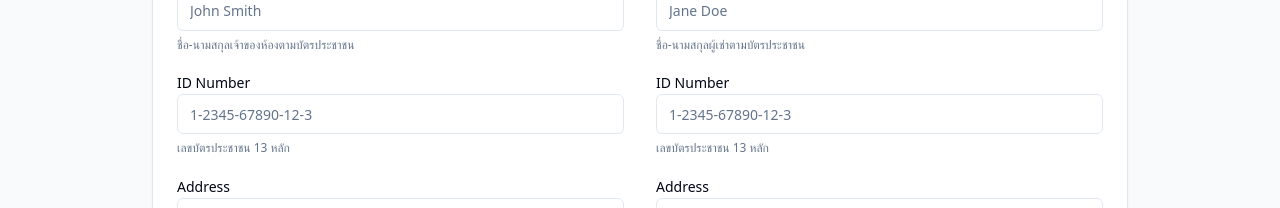
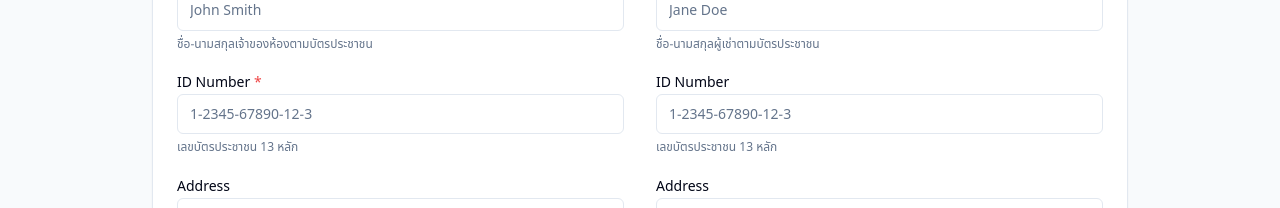
Before and after one commit to nrk16p/kontrax, a React (Vite) app in the folder frontend/: page /create-contract in a window 1280 px wide. Shown: the part 551-759 px from the top of the page. Built offline with nearby package versions, Linux system fonts and the light colour scheme; no server answers; sample sign-in values are in the browser's storage.

Commit message:
feat: update Kontrax v2 contract flow and deployment config

```diff
--- a/frontend/src/index.css
+++ b/frontend/src/index.css
@@ -1,6 +1,7 @@
 @tailwind base;
 @tailwind components;
 @tailwind utilities;
+@import url("https://fonts.googleapis.com/css2?family=Noto+Sans+Thai:wght@300;400;500;600;700&display=swap");
 
 @layer base {
   :root {
--- a/frontend/src/pages/CreateContract.tsx
+++ b/frontend/src/pages/CreateContract.tsx
@@ -514,15 +514,41 @@ export function CreateContract() {
                   </div>
 
                   <div>
-                    <Label>ID Number</Label>
+                    <Label>
+                      ID Number <span className="text-red-500">*</span>
+                    </Label>
+
                     <Input
+                      required
                       value={form.parties.landlord.idNo}
-                      onChange={(e) => update("parties.landlord.idNo", e.target.value)}
+                      onChange={(e) =>
+                        update("parties.landlord.idNo", e.target.value)
+                      }
                       placeholder="1-2345-67890-12-3"
                       maxLength={17}
+                      inputMode="numeric"
+                      className={
+                        form.parties.landlord.idNo &&
+                        form.parties.landlord.idNo.replace(/\D/g, "").length !== 13
+                          ? "border-red-500 focus-visible:ring-red-500"
+                          : ""
+                      }
                     />
-                    <HelpText>เลขบัตรประชาชน 13 หลัก</HelpText>
+
+                    {form.parties.landlord.idNo &&
+                      form.parties.landlord.idNo.replace(/\D/g, "").length !== 13 && (
+                        <HelpText className="text-red-500">
+                          ❌ กรุณากรอกเลขบัตรประชาชนให้ครบ 13 หลัก
+                        </HelpText>
+                      )}
+
+                    {!form.parties.landlord.idNo && (
+                      <HelpText>
+                        เลขบัตรประชาชน 13 หลัก
+                      </HelpText>
+                    )}
                   </div>
+
 
                   <div>
                     <Label>Address</Label>
--- a/frontend/tailwind.config.js
+++ b/frontend/tailwind.config.js
@@ -1,8 +1,12 @@
-module.exports = {content: [
-  './index.html',
-  './src/**/*.{js,ts,jsx,tsx}'
-],
+/** @type {import('tailwindcss').Config} */
+module.exports = {
+  content: [
+    "./index.html",
+    "./src/**/*.{js,ts,jsx,tsx}",
+  ],
+
   darkMode: "selector",
+
   theme: {
     container: {
       center: true,
@@ -11,13 +15,18 @@ module.exports = {content: [
         "2xl": "1400px",
       },
     },
+
     extend: {
+      /* ==============================
+         🌈 COLORS (unchanged)
+      ============================== */
       colors: {
         border: "hsl(var(--border))",
         input: "hsl(var(--input))",
         ring: "hsl(var(--ring))",
         background: "hsl(var(--background))",
         foreground: "hsl(var(--foreground))",
+
         primary: {
           DEFAULT: "hsl(var(--primary))",
           foreground: "hsl(var(--primary-foreground))",
@@ -47,11 +56,37 @@ module.exports = {content: [
           foreground: "hsl(var(--card-foreground))",
         },
       },
+
+      /* ==============================
+         🔤 FONT (Thai-ready)
+      ============================== */
+      fontFamily: {
+        sans: [
+          "Noto Sans Thai",
+          "ui-sans-serif",
+          "system-ui",
+          "-apple-system",
+          "BlinkMacSystemFont",
+          "Segoe UI",
+          "Roboto",
+          "Helvetica Neue",
+          "Arial",
+          "sans-serif",
+        ],
+      },
+
+      /* ==============================
+         🔲 BORDER RADIUS
+      ============================== */
       borderRadius: {
         lg: "var(--radius)",
         md: "calc(var(--radius) - 2px)",
         sm: "calc(var(--radius) - 4px)",
       },
+
+      /* ==============================
+         🎞️ ANIMATIONS
+      ============================== */
       keyframes: {
         "caret-blink": {
           "0%,70%,100%": { opacity: "1" },
@@ -66,6 +101,7 @@ module.exports = {content: [
           to: { height: 0 },
         },
       },
+
       animation: {
         "accordion-down": "accordion-down 0.2s ease-out",
         "accordion-up": "accordion-up 0.2s ease-out",
@@ -73,4 +109,6 @@ module.exports = {content: [
       },
     },
   },
+
+  plugins: [],
 }
```
